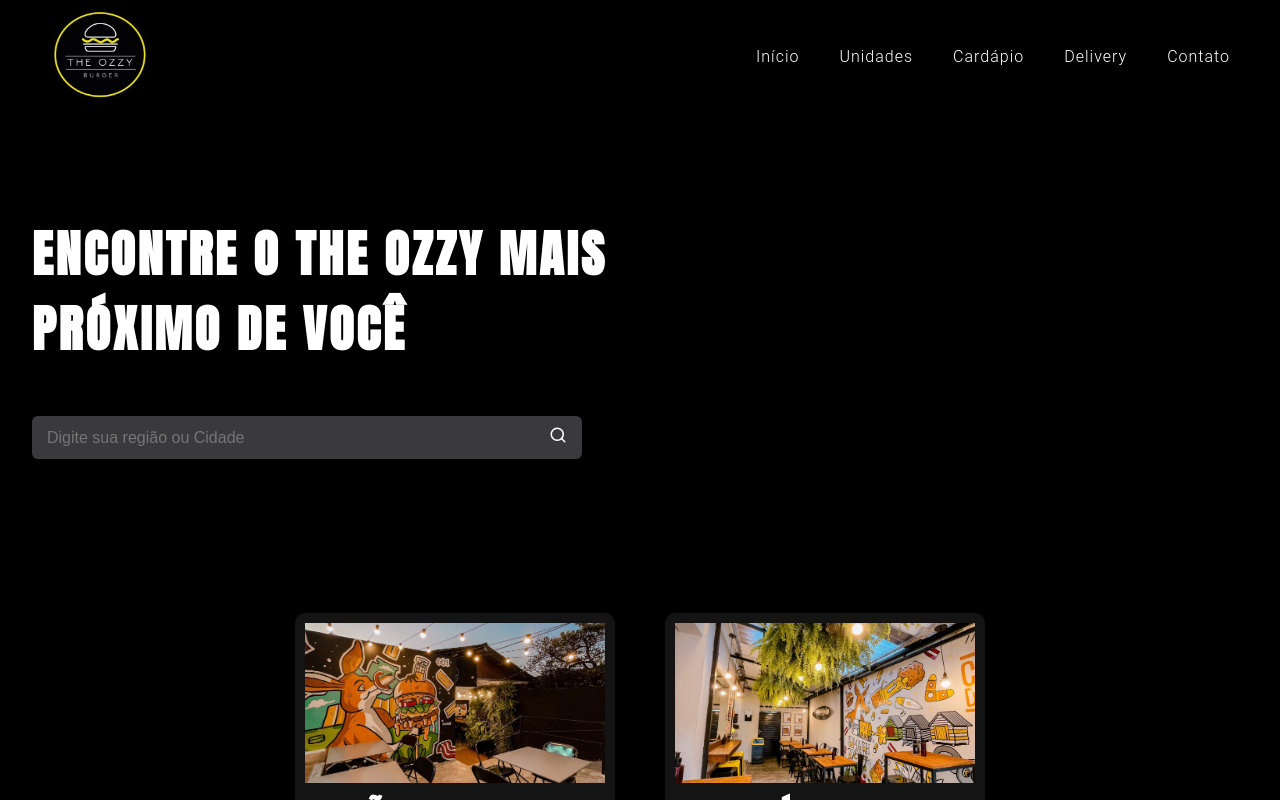
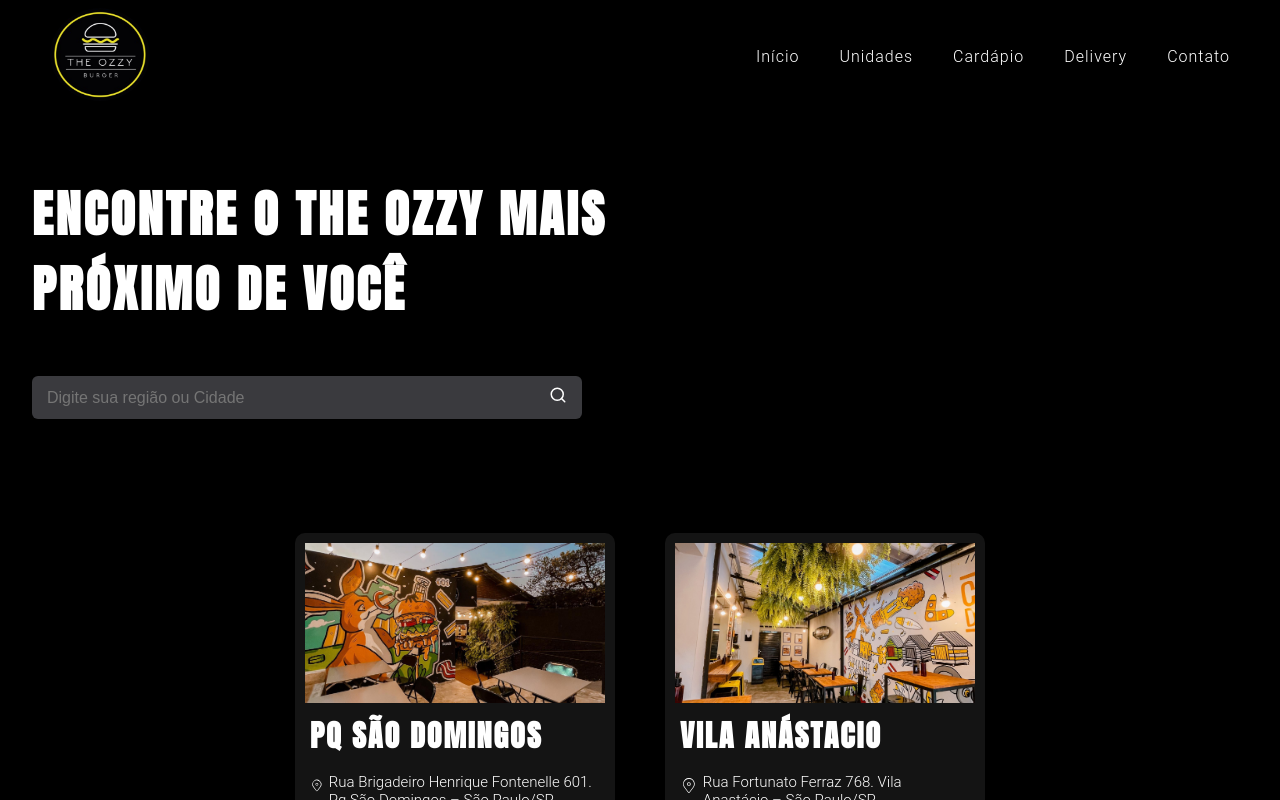
Before and after one commit to Felima23/theozzy, a React (Vite) app: page /theozzy/unidades in a window 1280 px wide. Shown: the top 800 px of the page. Built offline with nearby package versions, Linux system fonts and the light colour scheme.

Commit message:
ajustando textos do projeto

```diff
--- a/src/components/Unidade/index.css
+++ b/src/components/Unidade/index.css
@@ -5,7 +5,7 @@
 }
 
 .texto{
-    padding: 6.5rem 2rem;
+    padding: 4rem 2rem;
     display: flex;
     flex-direction: column;
     gap: 50px;
```
